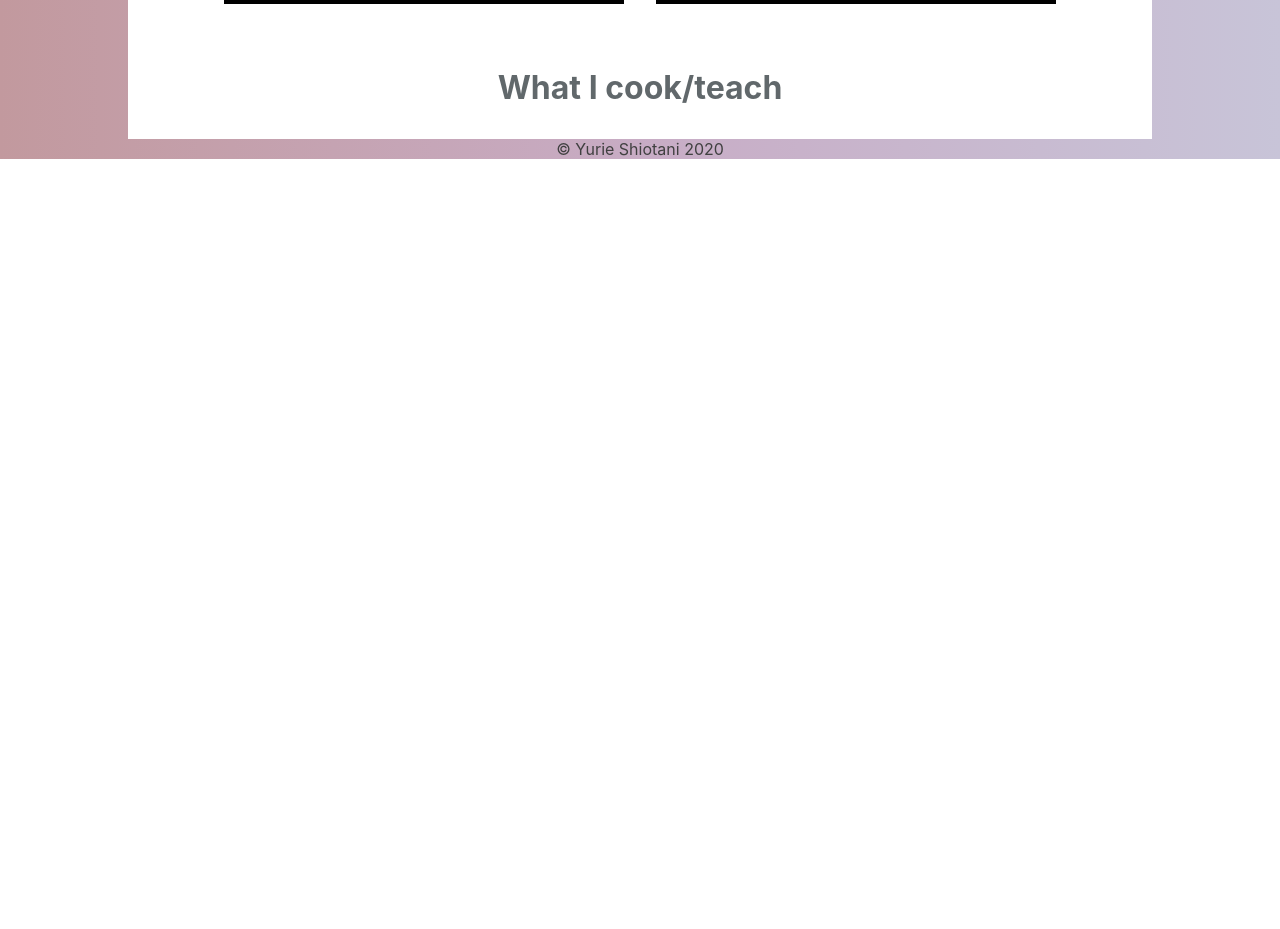
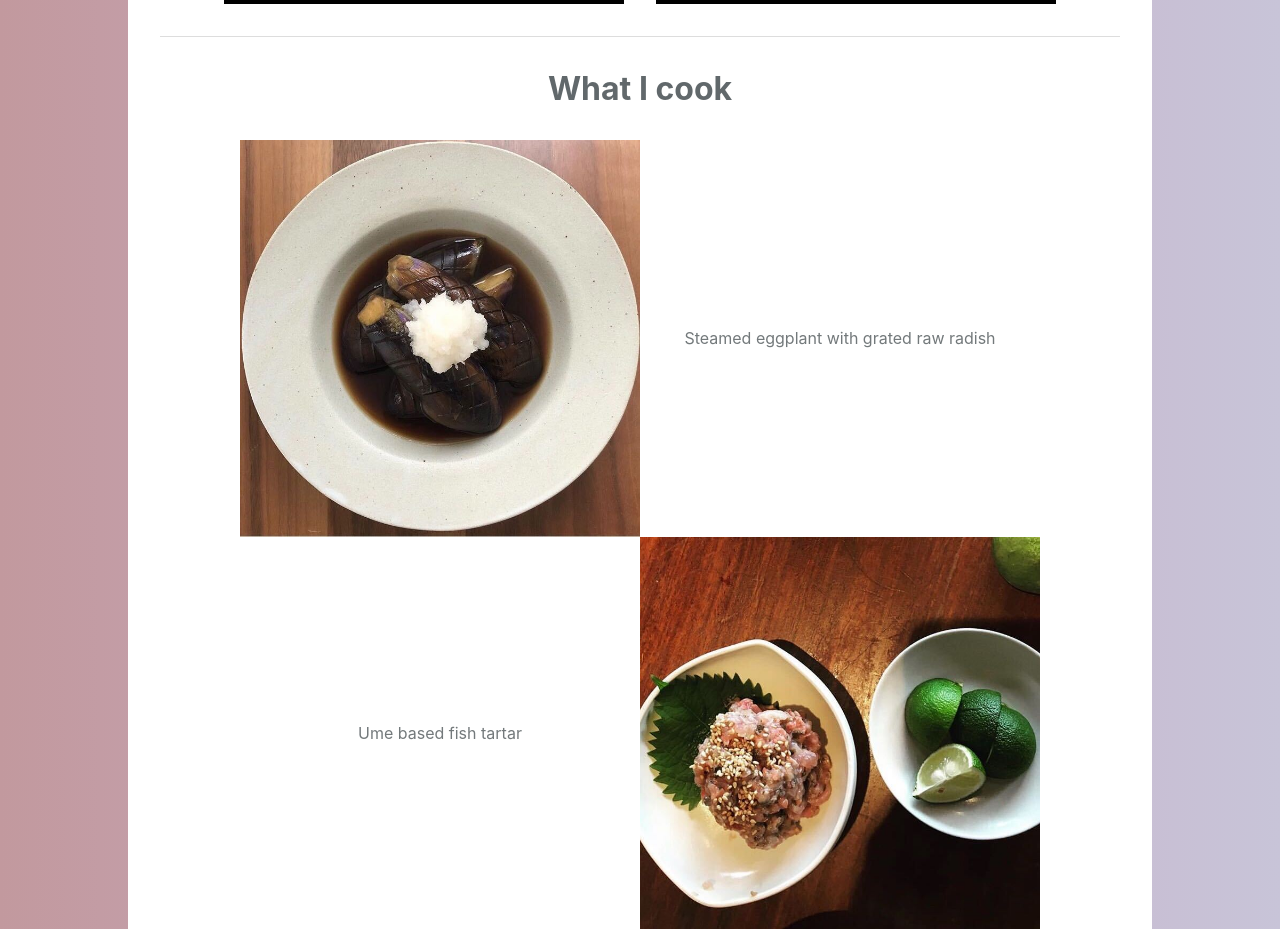
Before and after one commit to yuriette16/portfolio, a React (Create React App) app: page / in a window 1280 px wide. Shown: the part 1680-2609 px from the top of the page. Before the commit the page ends 1839 px from the top, so only its background shows below. Built offline with nearby package versions, Linux system fonts and the light colour scheme.

Commit message:
cooking card created

```diff
--- a/src/components/Card.js
+++ b/src/components/Card.js
@@ -15,7 +15,7 @@ class Card extends Component {
             } else if (content === "myproject") {
                 return "What I create";
             } else if (content === "mycooking") {
-                return "What I cook/teach"
+                return "What I cook"
             }
         };
 
--- a/src/components/cards/CardCooking.js
+++ b/src/components/cards/CardCooking.js
@@ -1,13 +1,32 @@
 import React, {Component} from 'react';
 import ReactDOM from 'react-dom';
+
+import '../../style/Cooking.css';
+
+import nasu from '../../image/nasu.jpg';
+import tataki from '../../image/tataki.jpg';
+import yellowtail from '../../image/yellowtail.jpg';
 
 class CardCooking extends Component {
     render() {
         return (
             <div className="cooking-wrapper">
-
+                <div className="cooking">
+                    <div className="cooking-individual">
+                        <img src={nasu} className="cooking-img" alt="Steamed eggplant with grated raw radish" />
+                        <div className="cooking-description">Steamed eggplant with grated raw radish</div>
+                    </div>
+                    <div className="cooking-individual">
+                        <div className="cooking-description">Ume based fish tartar</div>
+                        <img src={tataki} className="cooking-img" alt="Ume based fish tartar" />
+                    </div>
+                    <div className="cooking-individual">
+                        <img src={yellowtail} className="cooking-img" alt="Yellowtail steak" />
+                        <div className="cooking-description">Yellowtail steak</div>
+                    </div>
+                </div>
             </div>
-        )
+        );
     }
 };
 
--- a/src/style/Cooking.css
+++ b/src/style/Cooking.css
@@ -1,4 +1,26 @@
 .cooking-wrapper{
     border-bottom: 1px solid #DDDDDD;
     padding-bottom: 32px;
+    display: flex;
+    justify-content: center;
 }
+
+.cooking-img{
+    width: 400px;
+    height: auto;
+}
+
+.cooking{
+    display: flex;
+    flex-direction: column;
+}
+
+.cooking-individual{
+    display: flex;
+}
+
+.cooking-description{
+    width: 400px;
+    align-self: center;
+
+}
--- a/src/style/Project.css
+++ b/src/style/Project.css
@@ -23,7 +23,8 @@
 .project-list{
     display: flex;
     justify-content: center;
-    padding-bottom: 32px
+    padding-bottom: 32px;
+    border-bottom: 1px solid #DDDDDD;
 }
 
 .project{
```
Also changed, not shown: src/image/yellowtail.jpg (added).
